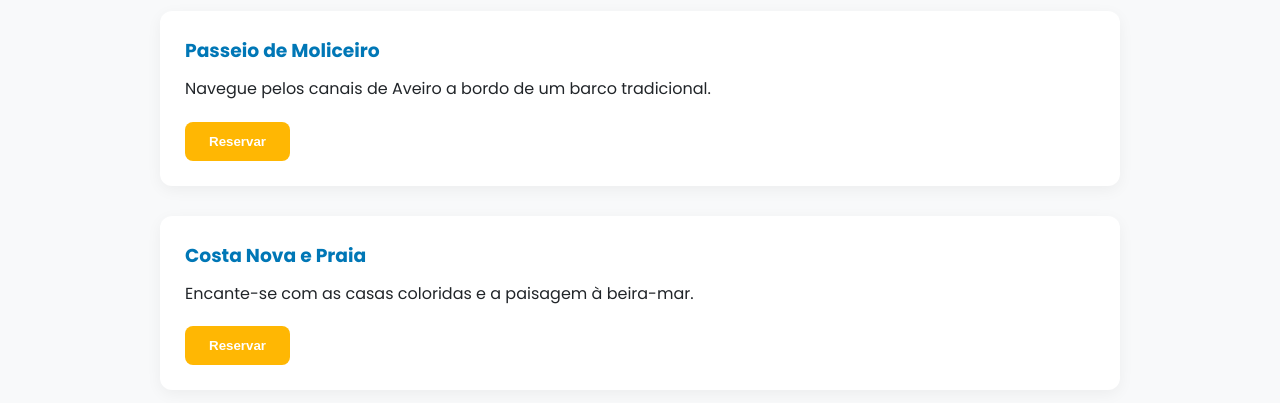
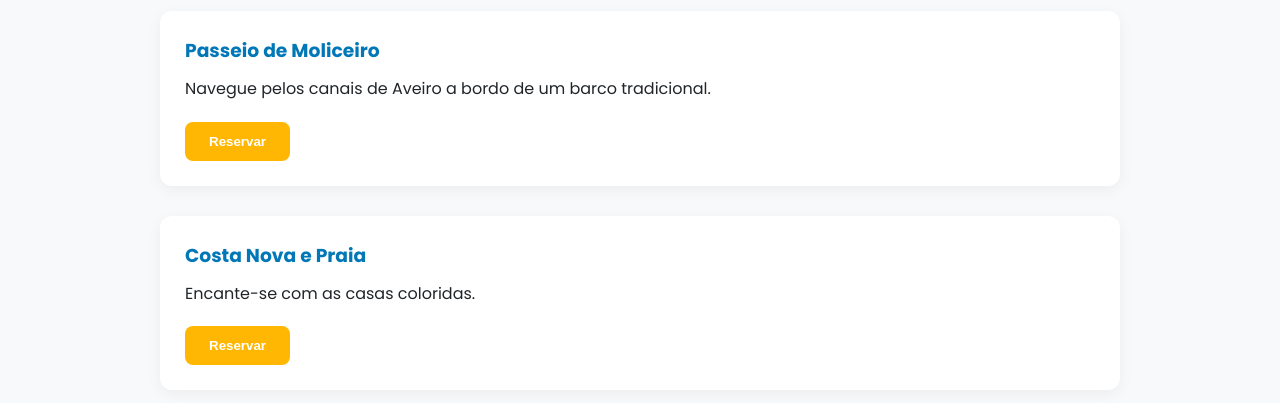
Before and after one commit to Cristian-gunner/toursaveiro, a plain HTML site: page index.html in a window 1280 px wide. Shown: the part 589-992 px from the top of the page. Drawn offline with Linux system fonts and the light colour scheme.

Commit message:
Update index.html

```diff
--- a/index.html
+++ b/index.html
@@ -34,7 +34,7 @@
     </div>
     <div class="tour-card">
       <h3>Costa Nova e Praia</h3>
-      <p>Encante-se com as casas coloridas e a paisagem à beira-mar.</p>
+      <p>Encante-se com as casas coloridas.</p>
       <button>Reservar</button>
     </div>
     <div cla
```
